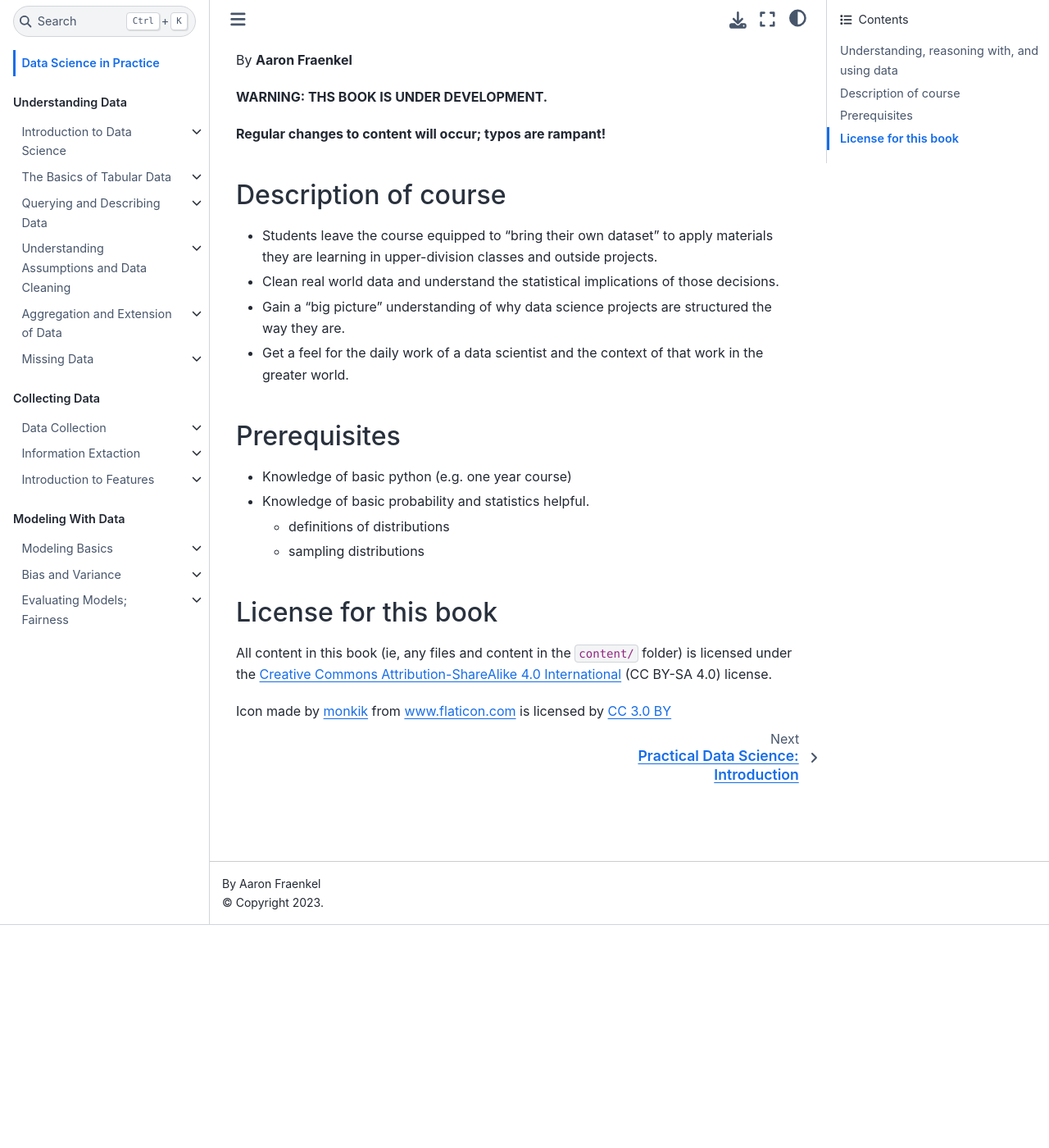
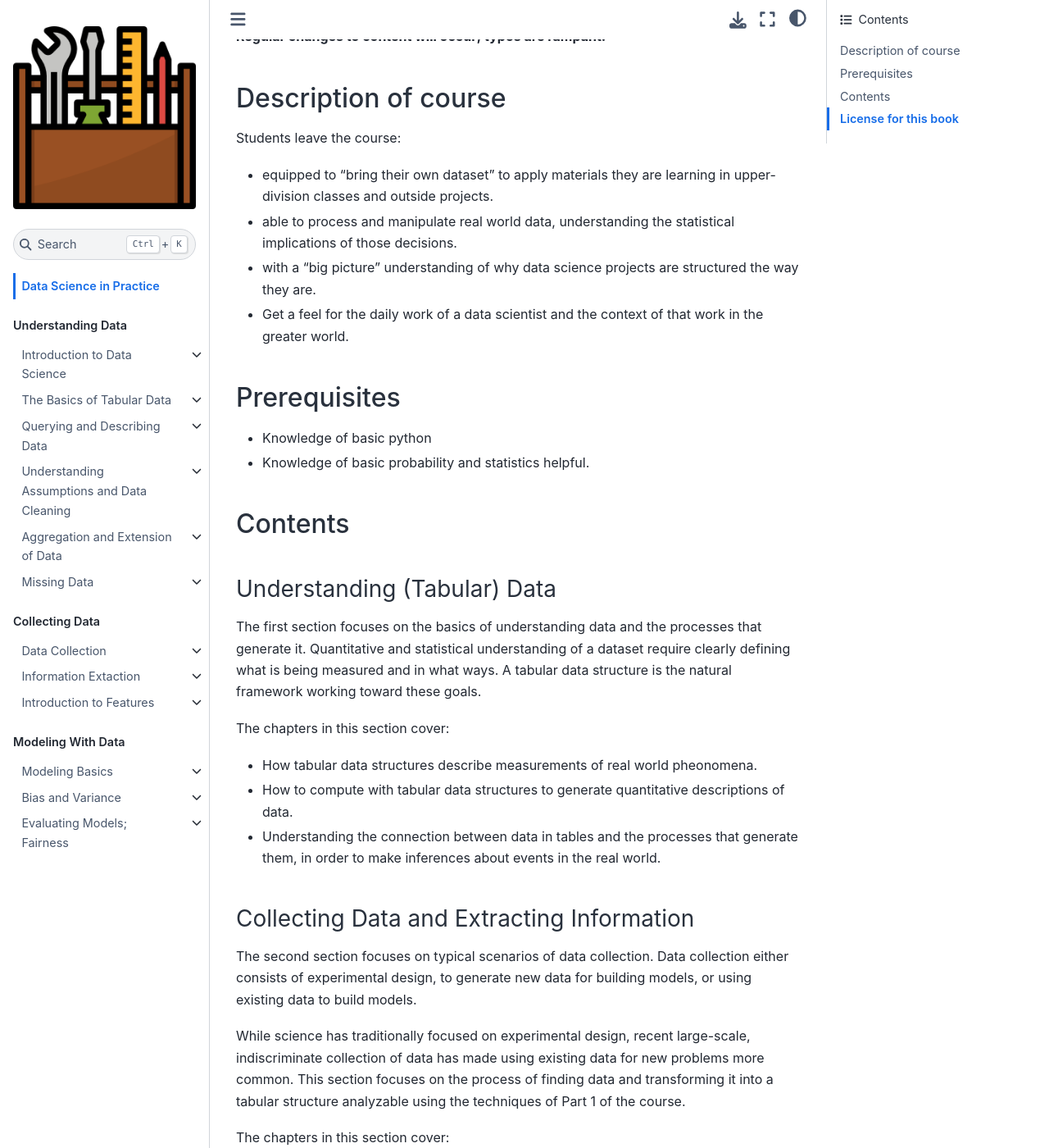
Before and after one commit to dsc-courses/ds-in-practice, a Jupyter Book: the page built from book/content/introduction.md, in a window 1280 px wide and 1400 px high, scrolled down 272 px. Shown: the whole window at 82% size. Built offline with Jupyter Book 1.0.4 settings and Sphinx 7.4.7 and the Sphinx Book theme 1.1.4, drawn with Linux system fonts in a browser that asks for light colours; some of the changed text lies outside the part shown.

Commit message:
add section intros to book intro

```diff
--- a/book/content/introduction.md
+++ b/book/content/introduction.md
@@ -1,8 +1,6 @@
 # Data Science in Practice
 
 ---
-
-### Understanding, reasoning with, and using data
 
 Lecture notes for DSC 80 at UCSD.
 
@@ -15,27 +13,79 @@
 **Regular changes to content will occur; typos are rampant!**
 
 
-### Description of course
+## Description of course
 
-* Students leave the course equipped to “bring their own dataset” to
+Students leave the course:
+
+* equipped to “bring their own dataset” to
   apply materials they are learning in upper-division classes and
   outside projects.
-* Clean real world data and understand the statistical implications of
+* able to process and manipulate real world data, understanding the statistical implications of
   those decisions.
-* Gain a “big picture” understanding of why data science projects are
+* with a “big picture” understanding of why data science projects are
   structured the way they are.
 * Get a feel for the daily work of a data scientist and the context of
   that work in the greater world.
 
+## Prerequisites
 
-### Prerequisites
+* Knowledge of basic python
+* Knowledge of basic probability and statistics helpful.
 
-* Knowledge of basic python (e.g. one year course)
-* Knowledge of basic probability and statistics helpful.
-  - definitions of distributions
-  - sampling distributions
+## Contents
 
-### License for this book
+### Understanding (Tabular) Data
+
+The first section focuses on the basics of understanding
+data and the processes that generate it. Quantitative and statistical
+understanding of a dataset require clearly defining what is being
+measured and in what ways. A tabular data structure is the natural
+framework working toward these goals.
+
+The chapters in this section cover:
+* How tabular data structures describe measurements of real world
+  pheonomena.
+* How to compute with tabular data structures to generate quantitative
+  descriptions of data.
+* Understanding the connection between data in tables and the processes
+  that generate them, in order to make inferences about events in the
+  real world.
+
+### Collecting Data and Extracting Information
+
+The second section focuses on typical scenarios of data
+collection. Data collection either consists of experimental design, to
+generate new data for building models, or using existing data to
+build models.
+
+While science has traditionally focused on experimental design, recent
+large-scale, indiscriminate collection of data has made using existing
+data for new problems more common. This section focuses on the process
+of finding data and transforming it into a tabular structure
+analyzable using the techniques of Part 1 of the course.
+
+The chapters in this section cover:
+* Considerations for assessing and handling existing datasets
+* Collecting data from the internet (over HTTP)
+* Transforming non-tabular data into tabular data (i.e. what are the
+  observations?)
+* Transforming text data into quantitative features (i.e. what are the
+  measurements?)
+
+### Modeling with Data
+
+The last section focuses on building models to answer questions and
+solve problems using data. These models may be used for either
+statistical inference or prediction. The material in this section
+focuses on the overall structure of a modeling pipeline and
+observations on how to assess the quality of a given model.
+
+The chapters in this section cover:
+* Statistical models and modeling pipelines.
+* Bias and Variance (choosing a good model).
+* Evaluating a model for fairness.
+
+## License for this book
 
 All content in this book (ie, any files and content in the `content/` folder)
 is licensed under the [Creative Commons Attribution-ShareAlike 4.0 International](https://creativecommons.org/licenses/by-sa/4.0/)
```
Also changed, not shown: book/content/collecting-data.md (deleted, +0 -19 lines), book/content/modeling-with-data.md (deleted, +0 -8 lines), book/content/understanding-data.md (deleted, +0 -16 lines).
